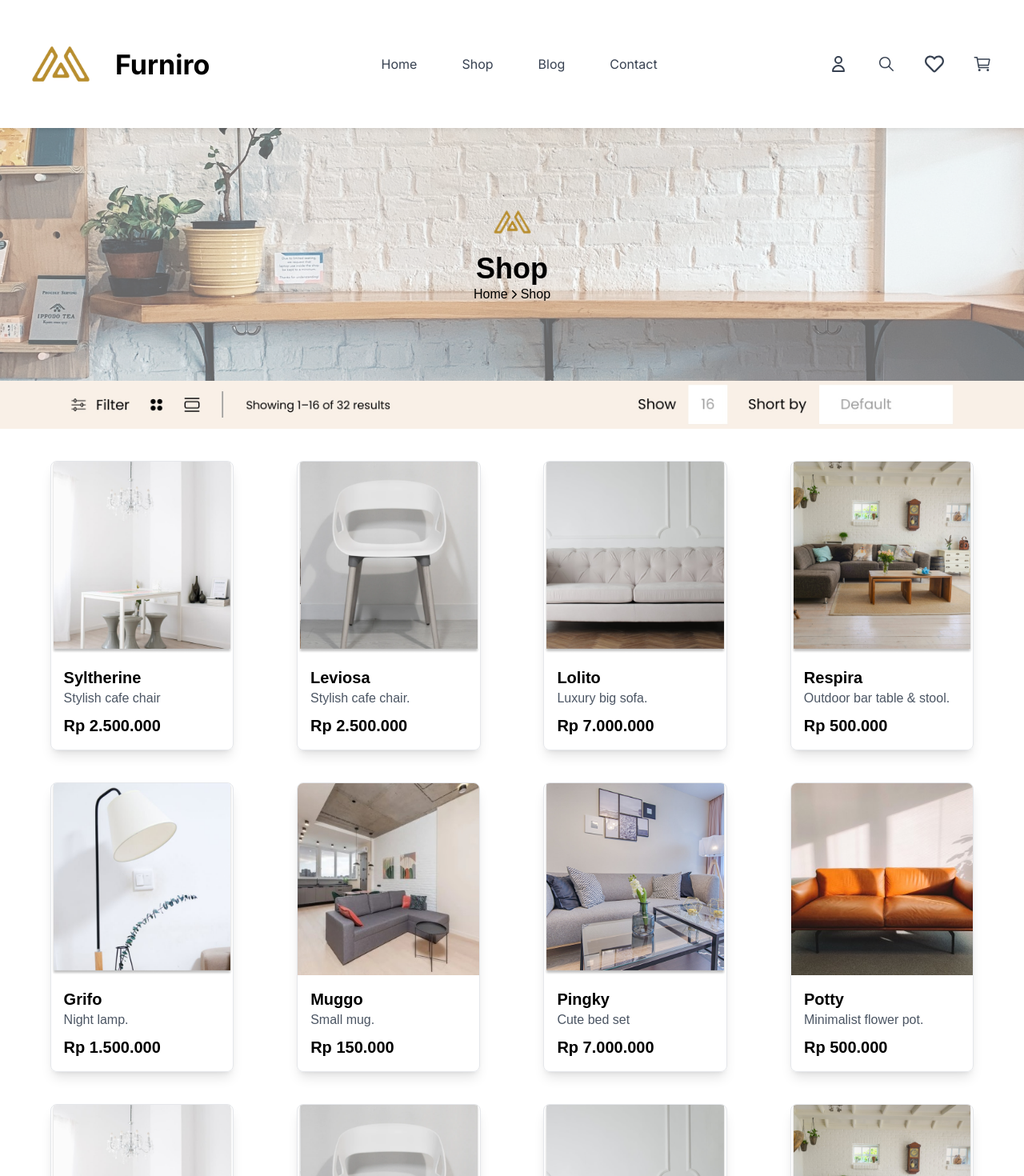
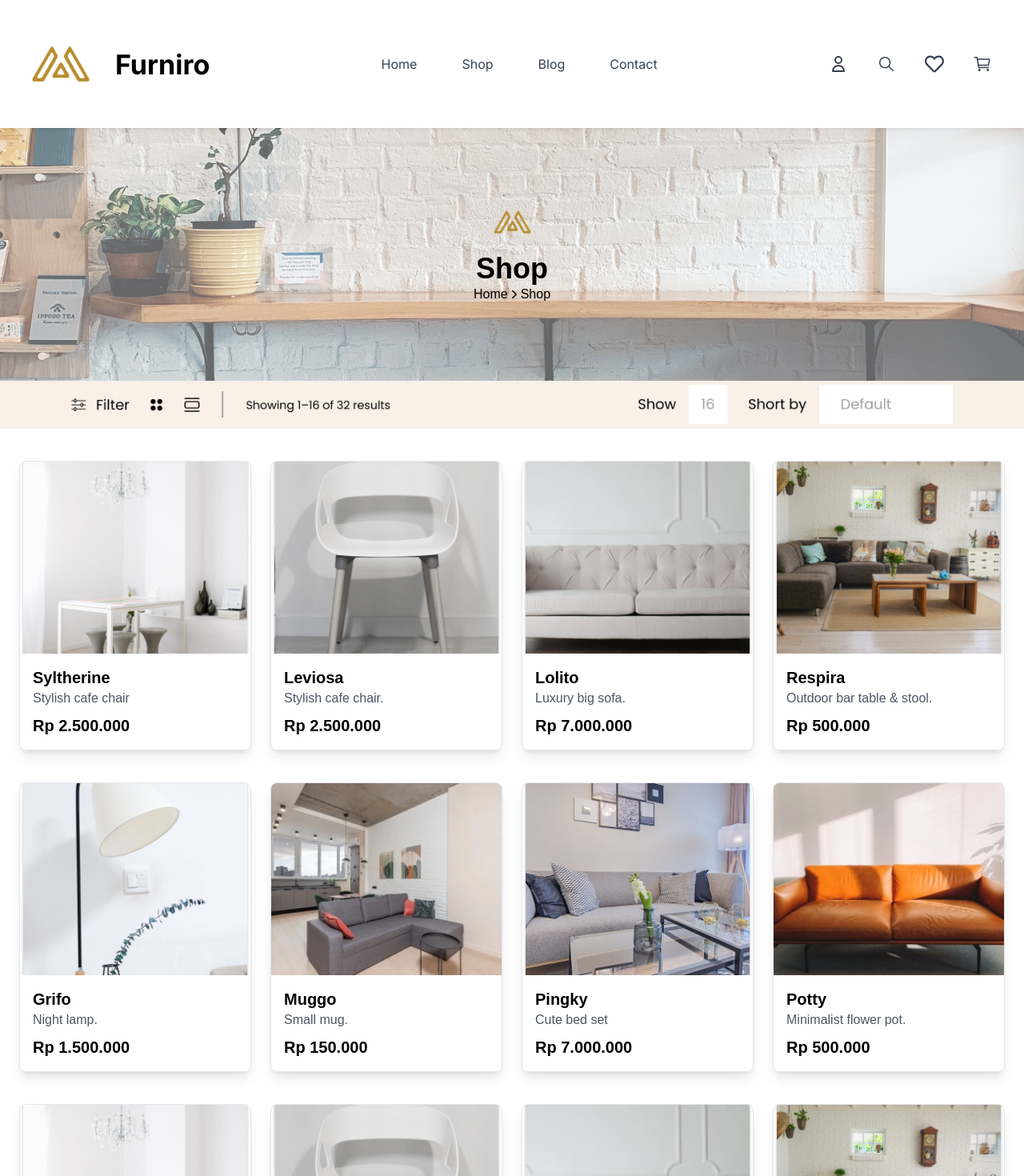
Before and after one commit to alizaidi123/Design_Jam, a Next.js app: page /Shop in a window 1280 px wide. Shown: the top 1470 px of the page at 80% size. Built offline with nearby package versions, Linux system fonts and the light colour scheme.

Commit message:
page.tsx

```diff
--- a/src/app/Shop/page.tsx
+++ b/src/app/Shop/page.tsx
@@ -161,7 +161,7 @@ export default function Shop() {
 
 
       <div className="w-full h-[40px] sm:h-[60px] bg-cover bg-center" style={{ backgroundImage: "url('/shop-upper.jpg')" }}></div>
-      <div className="cardsContainer grid grid-cols-1 sm:grid-cols-2 lg:grid-cols-3 xl:grid-cols-4 gap-6 p-4 sm:p-6 my-4" style={{rowGap:'40px'}}>
+      <div className="Container items-center grid grid-cols-1 sm:grid-cols-2 lg:grid-cols-3 xl:grid-cols-4 gap-6 p-4 sm:p-6 my-4" style={{rowGap:'40px'}}>
         {data.map((card, index) => (
           <div
             className="card border shadow-lg rounded-lg overflow-hidden"
```
